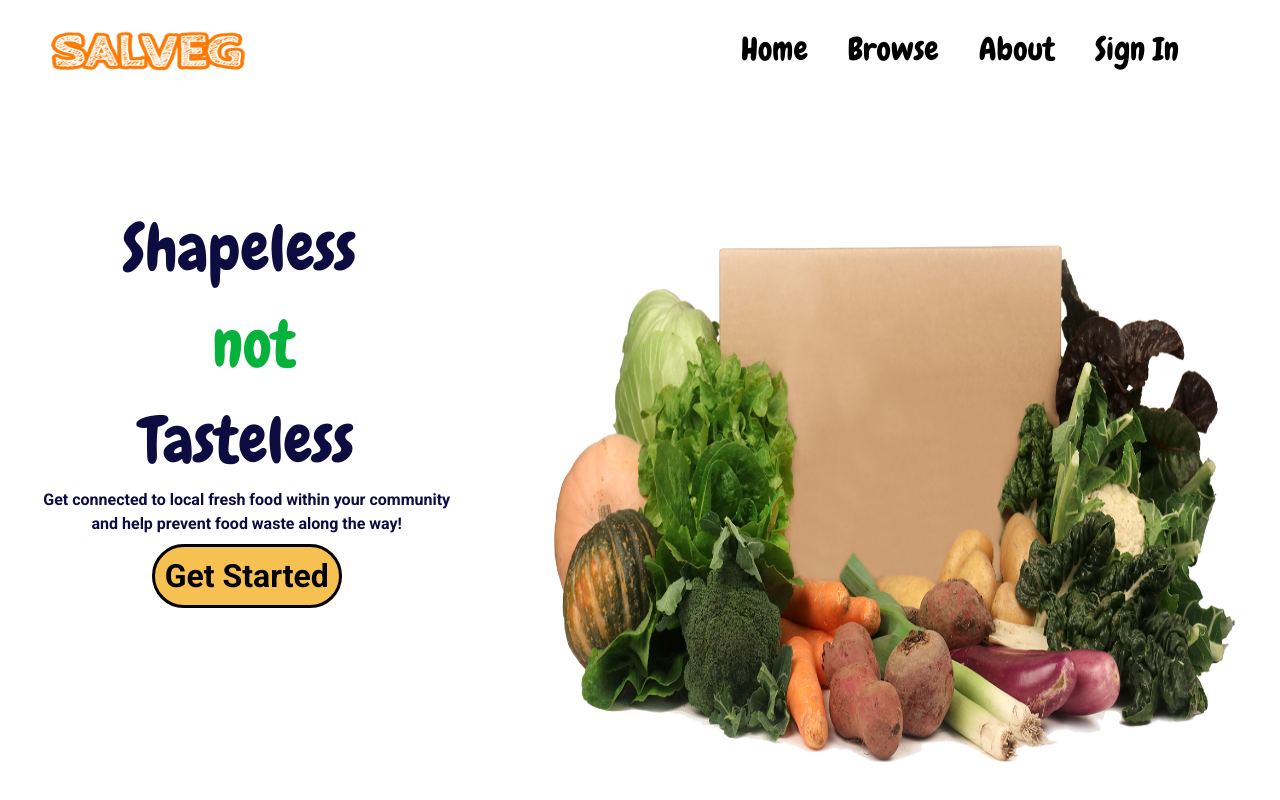
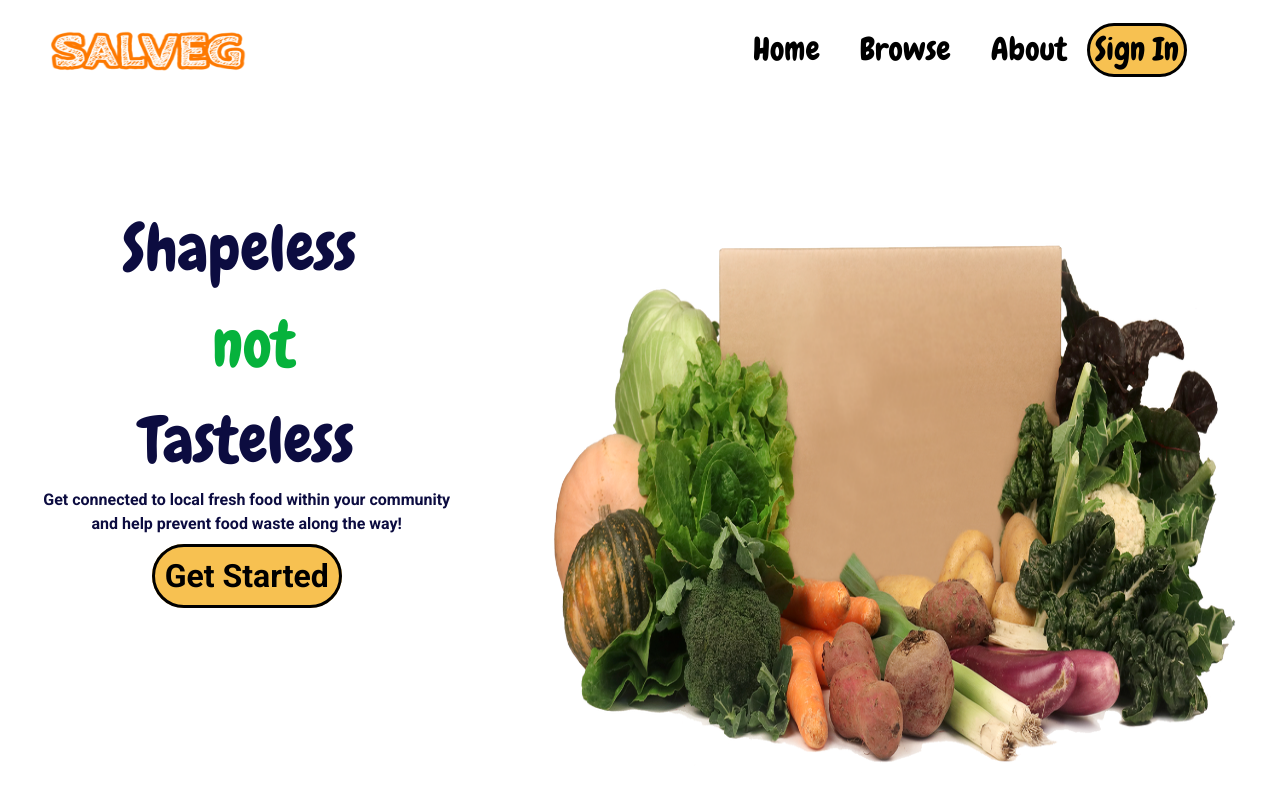
Before and after one commit to sebastianbutoi/final-project-front-end-six-bits, a Next.js app in the folder my-app/: page / in a window 1280 px wide. Shown: the top 800 px of the page. Built offline with nearby package versions, Linux system fonts and the light colour scheme; no server answers.

Commit message:
Added profile page

```diff
--- a/my-app/Components/NavBar/index.js
+++ b/my-app/Components/NavBar/index.js
@@ -33,13 +33,18 @@ function Navbar() {
         </Link>
         {!user && (
           <Link href="/api/auth/login">
-            <a className={css.link}>Sign In</a>
+            <a className={css.signUp}>Sign In</a>
           </Link>
         )}
         {user && (
-          <Link href="/api/auth/logout">
-            <a className={css.signUp}>Sign Up</a>
-          </Link>
+          <>
+            <Link href="/profile">
+              <a className={css.link}>Profile</a>
+            </Link>
+            <Link href="/api/auth/logout">
+              <a className={css.signUp}>Sign Up</a>
+            </Link>
+          </>
         )}
 
         {/* <button onClick={toggleNavbar}>
--- /dev/null
+++ b/my-app/pages/profile.js
@@ -0,0 +1,5 @@
+function Profile() {
+  return <div>UNDER CONSTRUCTION SIGN IN </div>;
+}
+
+export default Profile;
```
